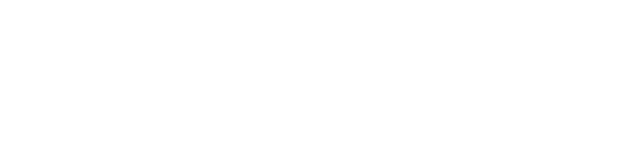
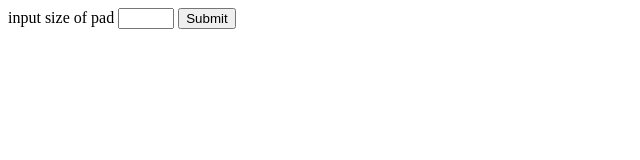
Before and after one commit to IbrahimGaberOfficial/Etch-a-Sketch, a plain HTML site: page index.html in a window 1280 px wide. Shown: the whole page, without its empty margins (0-640 px from the left). Drawn offline with Linux system fonts and the light colour scheme.

Commit message:
adding form to get user input for the grid size - the grid have size between 10 and 64.

```diff
--- a/index.html
+++ b/index.html
@@ -10,6 +10,11 @@
 </head>
 
 <body>
+    <form action="">
+        <label>input size of pad</label>
+        <input type="number" id="quantity" name="quantity" min="10" max="64">
+        <input type="submit">
+    </form>
     <div id="container">
 
     </div>
```
Also changed, not shown: 1 other file.
